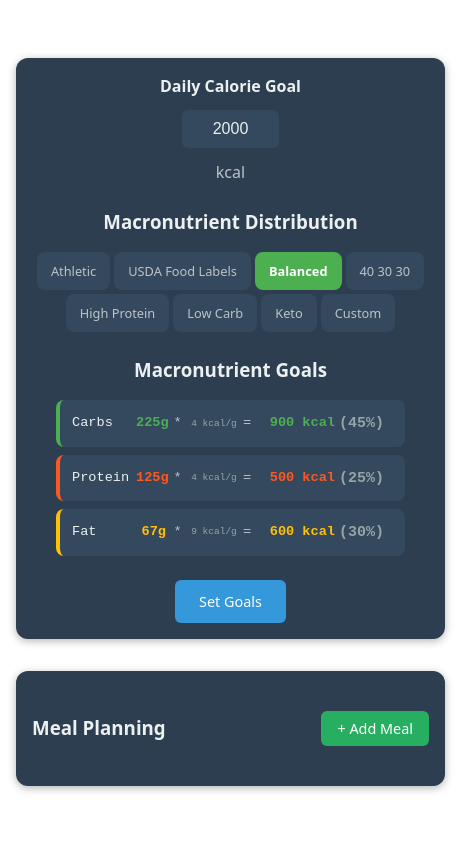
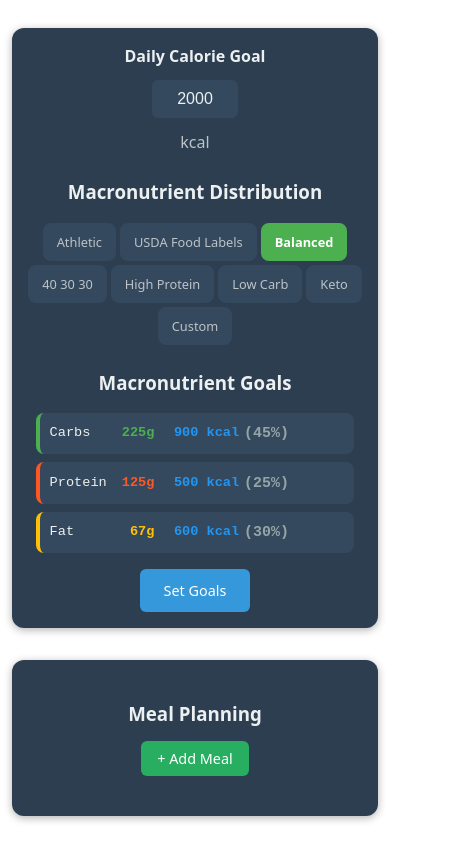
Before and after one commit to DanBurton/macronutrients, a React (Vite) app: page / in a window 390 px wide. Shown: the whole page, 461 px wide, since content can reach past the window. Built offline with nearby package versions, Linux system fonts and the light colour scheme.

Commit message:
style for smaller screens

```diff
--- a/package.json
+++ b/package.json
@@ -4,7 +4,7 @@
     "version": "0.0.0",
     "type": "module",
     "scripts": {
-        "dev": "vite",
+        "dev": "vite --host",
         "build": "tsc -b && vite build",
         "format": "prettier --write .",
         "format:check": "prettier --check .",
--- a/src/App.css
+++ b/src/App.css
@@ -50,18 +50,6 @@
     background: #34495e;
     color: #ecf0f1;
     box-sizing: border-box;
-}
-
-/* Hide number input spinner arrows */
-.calorie-input input::-webkit-outer-spin-button,
-.calorie-input input::-webkit-inner-spin-button {
-    -webkit-appearance: none;
-    margin: 0;
-}
-
-.calorie-input input[type='number'] {
-    -moz-appearance: textfield;
-    appearance: textfield;
 }
 
 .calorie-input input:focus {
@@ -129,8 +117,8 @@
 
 .macro-item {
     display: grid;
-    grid-template-columns: 80px 40px 20px 60px 10px 100px 60px auto;
-    gap: 0.25rem;
+    grid-template-columns: 80px 50px 100px 80px auto;
+    gap: 0.5rem;
     align-items: center;
     padding: 0.75rem;
     background: #34495e;
@@ -165,26 +153,10 @@
     color: var(--macro-color, #4caf50);
 }
 
-.macro-multiply {
-    text-align: center;
-    color: #bdc3c7;
-}
-
-.macro-conversion-rate {
-    text-align: center;
-    color: #95a5a6;
-    font-size: 0.7em;
-}
-
-.macro-equals {
-    text-align: center;
-    color: #bdc3c7;
-}
-
 .macro-calories {
     text-align: right;
     font-weight: bold;
-    color: var(--macro-color, #4caf50);
+    color: #2196f3;
 }
 
 .macro-percentage {
@@ -266,7 +238,7 @@
 
 @media (max-width: 480px) {
     .app {
-        padding: 0.75rem;
+        padding: 0.5rem;
     }
 
     .welcome-card {
@@ -276,6 +248,11 @@
     .calorie-input {
         flex-direction: column;
         gap: 0.75rem;
+    }
+
+    .calorie-input input {
+        width: min(80px, 20vw);
+        max-width: 80px;
     }
 
     .preset-buttons {
@@ -291,12 +268,51 @@
         grid-template-columns: 1fr;
         gap: 0.25rem;
         font-size: 0.8rem;
+        padding: 0.5rem;
+    }
+
+    .macros-preview {
+        margin: 1rem 0.5rem;
+    }
+}
+
+/* Extra small screens (320px and below) */
+@media (max-width: 320px) {
+    .app {
+        padding: 0.25rem;
+        max-width: 100vw;
+    }
+
+    .welcome-card {
+        padding: 0.75rem;
+        margin: 0.25rem;
+    }
+
+    .preset-button {
+        padding: 0.4rem 0.5rem;
+        font-size: 0.75rem;
+    }
+
+    .calorie-input input {
+        width: 70px;
+        max-width: 70px;
+        font-size: 0.9rem;
+    }
+
+    .macros-preview {
+        margin: 0.5rem 0.25rem;
+    }
+
+    .macro-item {
+        padding: 0.4rem;
+        font-size: 0.75rem;
     }
 }
 
 @media (max-width: 768px) {
     .app {
-        padding: 1rem;
+        padding: 0.75rem;
+        max-width: 100vw;
     }
 
     .app-header h1 {
@@ -304,9 +320,15 @@
     }
 
     .macro-item {
-        grid-template-columns: 60px 30px 15px 50px 8px 80px 50px auto;
-        gap: 0.25rem;
+        grid-template-columns: 60px 40px 80px 60px auto;
+        gap: 0.3rem;
         font-size: 0.85rem;
+        padding: 0.6rem;
+    }
+
+    .calorie-input input {
+        width: min(90px, 22vw);
+        max-width: 90px;
     }
 }
 
@@ -657,6 +679,11 @@
         min-width: auto;
     }
 
+    .macro-value-input {
+        width: min(50px, 12vw);
+        max-width: 50px;
+    }
+
     .total-row,
     .goal-row,
     .remaining-row {
@@ -674,4 +701,15 @@
     .macro-values {
         align-self: flex-end;
     }
+
+    .meal-planning-header {
+        flex-direction: column;
+        gap: 0.75rem;
+        align-items: center;
+    }
+
+    .summary-single-line {
+        flex-direction: column;
+        gap: 0.5rem;
+    }
 }
--- a/src/App.tsx
+++ b/src/App.tsx
@@ -142,11 +142,6 @@ function EditGoals({
                         >
                             <span className="macro-name">{label}</span>
                             <span className="macro-grams">{grams}g</span>
-                            <span className="macro-multiply">*</span>
-                            <span className="macro-conversion-rate">
-                                {caloriesPerGramValue} kcal/g
-                            </span>
-                            <span className="macro-equals">=</span>
                             <span className="macro-calories">
                                 {calories} kcal
                             </span>
--- a/src/index.css
+++ b/src/index.css
@@ -54,6 +54,18 @@ button:focus-visible {
     outline: 4px auto -webkit-focus-ring-color;
 }
 
+/* Hide number input spinner arrows */
+input::-webkit-outer-spin-button,
+input::-webkit-inner-spin-button {
+    -webkit-appearance: none;
+    margin: 0;
+}
+
+.calorie-input input[type='number'] {
+    -moz-appearance: textfield;
+    appearance: textfield;
+}
+
 @media (prefers-color-scheme: light) {
     :root {
         color: #213547;
```
